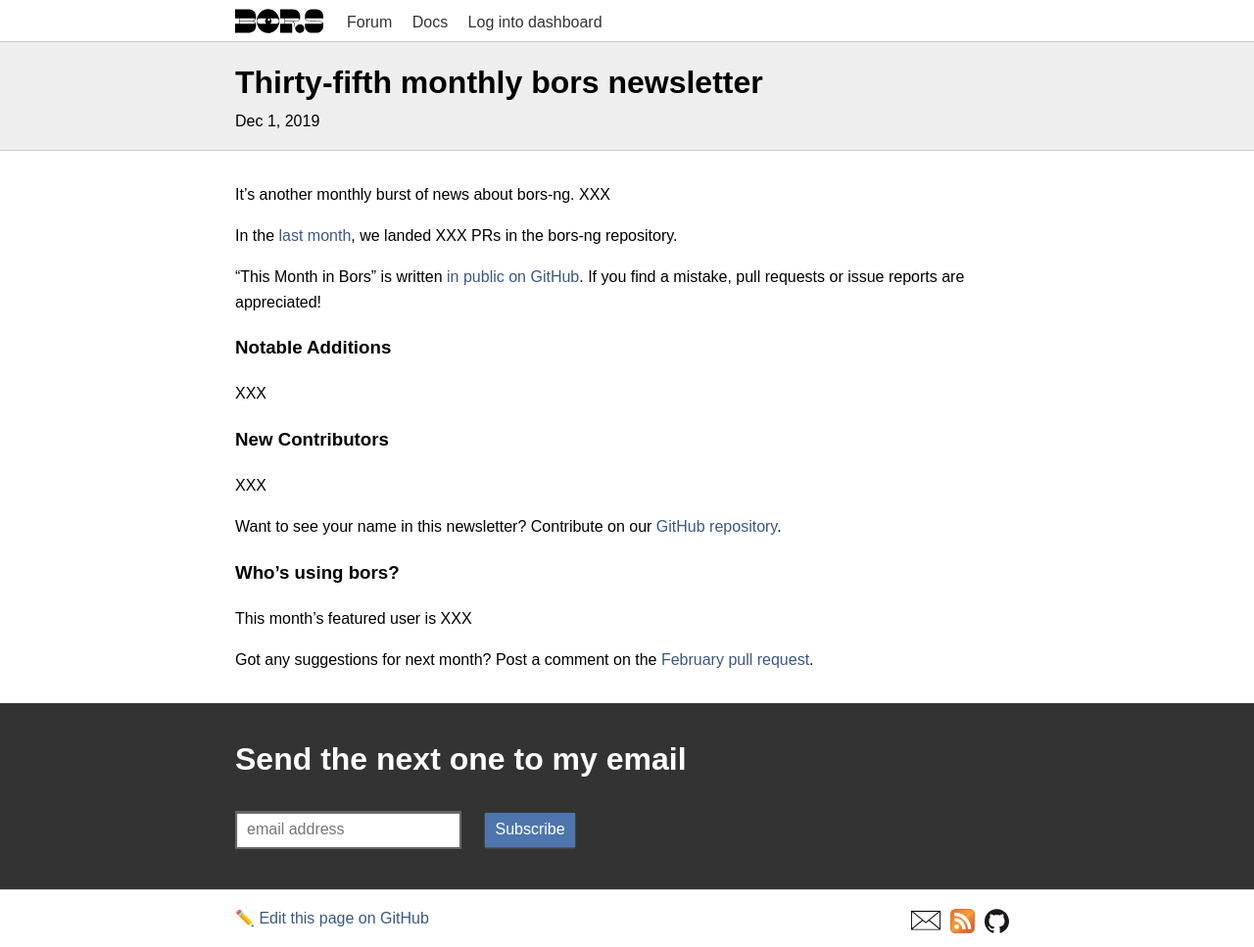
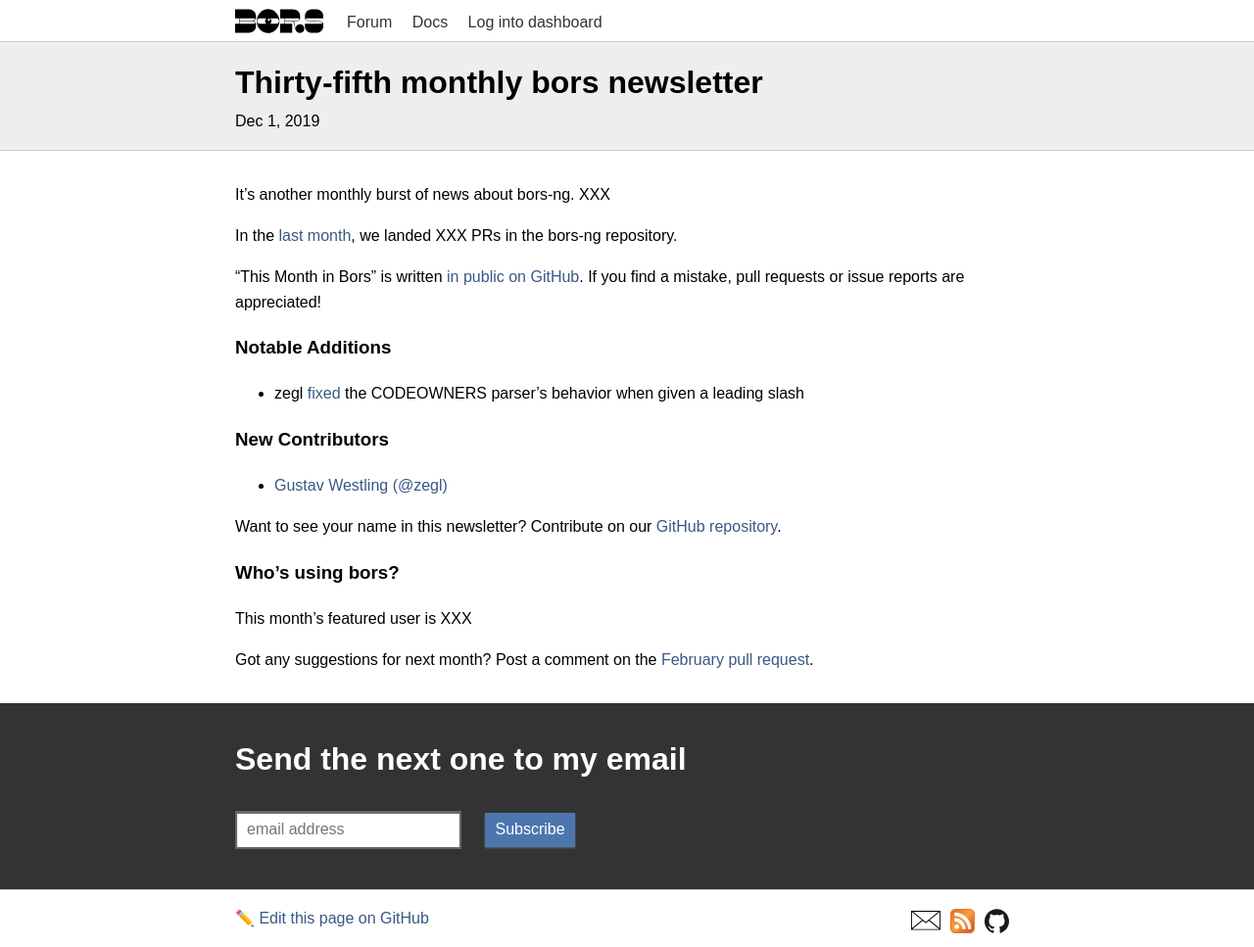
Before and after one commit to bors-ng/bors-ng.github.io, a Jekyll site: the page built from _posts/2019-12-01-tmib-35.md, in a window 1280 px wide. Shown: the whole page at 98% size. Built offline with Jekyll 4.4.1, drawn with Linux system fonts in a browser that asks for light colours.

Commit message:
Add bors-ng/bors-ng#805
Add @zegl to new contributors

```diff
--- a/_posts/2019-12-01-tmib-35.md
+++ b/_posts/2019-12-01-tmib-35.md
@@ -19,12 +19,12 @@
 
 ### Notable Additions
 
-XXX
+* zegl [fixed](https://github.com/bors-ng/bors-ng/pull/805) the CODEOWNERS parser's behavior when given a leading slash
 
 
 ### New Contributors
 
-XXX
+* [Gustav Westling (@zegl)](https://github.com/zegl)
 
 Want to see your name in this newsletter? Contribute on our [GitHub repository](https://github.com/bors-ng/bors-ng).
 
```
